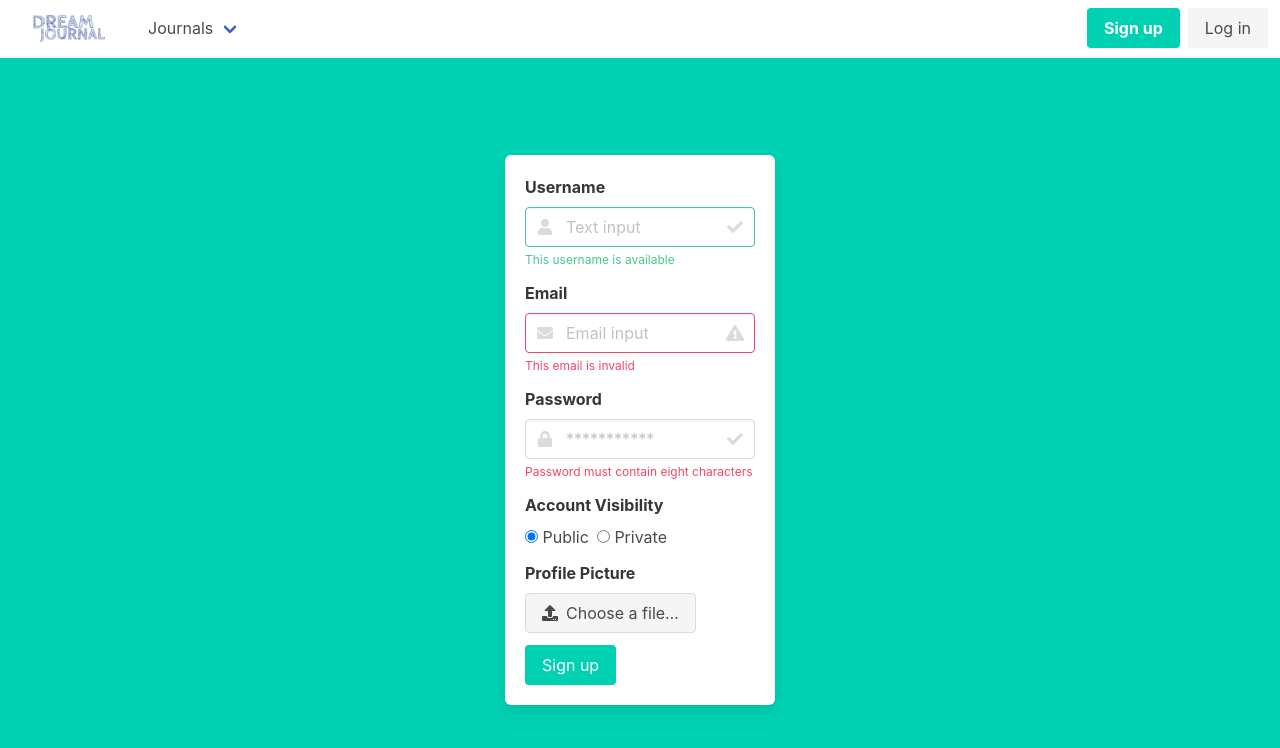
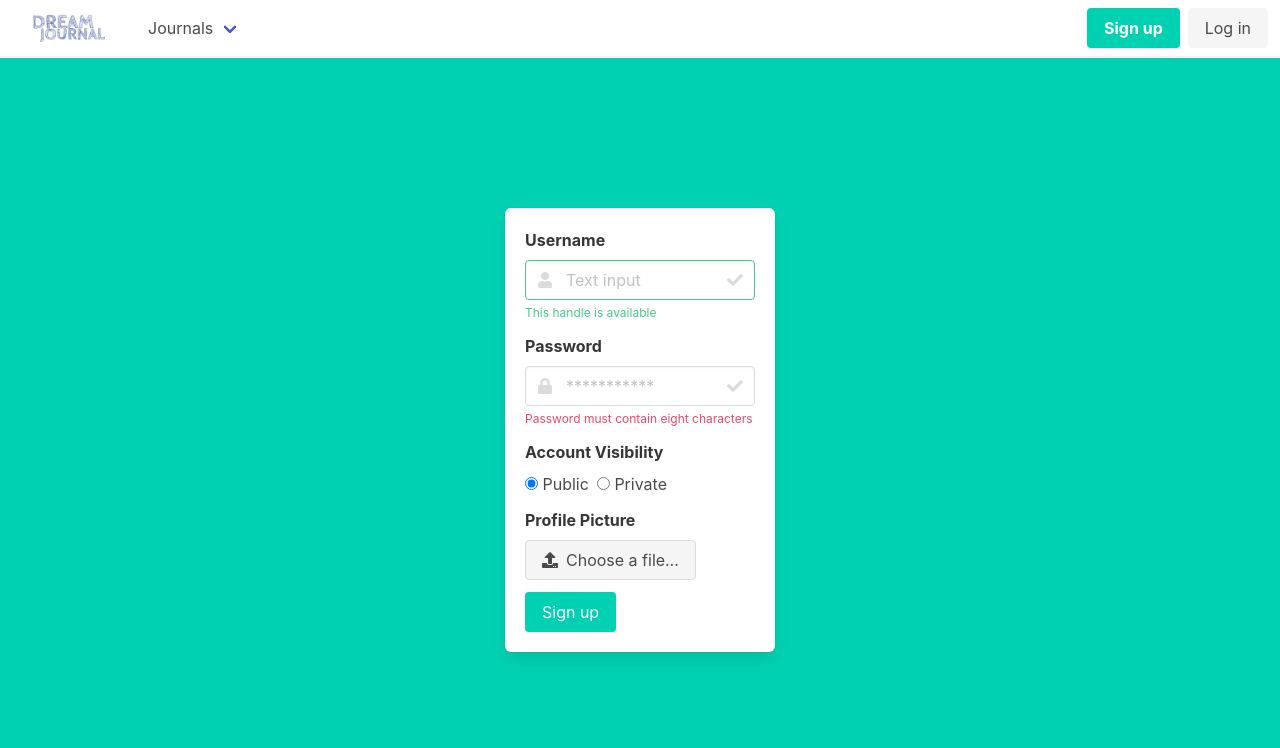
Before and after one commit to QuinnHerden/DreamJournal, a Vue app in the folder client/: page /signup in a window 1280 px wide. Shown: the top 748 px of the page. Built offline with nearby package versions, Linux system fonts and the light colour scheme.

Commit message:
add account creation

```diff
--- a/client/src/services/users.js
+++ b/client/src/services/users.js
@@ -48,9 +48,6 @@ export function Get(user_id) { return list[user_id]; }
 export function GetByHandle(handle) { return ({ ...list.find(x => x.handle == handle), password: undefined }); }
 
 export function Add(user) {
-    if (!user.firstName) {
-        throw { code: 422, msg: "First Name is required" }
-    }
     list.push(user);
     return { ...user, password: undefined };
 }
--- a/client/src/views/Signup.vue
+++ b/client/src/views/Signup.vue
@@ -12,7 +12,7 @@
                     class="input is-success"
                     type="text"
                     placeholder="Text input"
-                    v-model="username"
+                    v-model="handle"
                   />
                   <span class="icon is-small is-left">
                     <i class="fas fa-user"></i>
@@ -21,27 +21,9 @@
                     <i class="fas fa-check"></i>
                   </span>
                 </div>
-                <p class="help is-success">This username is available</p>
+                <p class="help is-success">This handle is available</p>
               </div>
 
-              <div class="field">
-                <label class="label">Email</label>
-                <div class="control has-icons-left has-icons-right">
-                  <input
-                    class="input is-danger"
-                    type="email"
-                    placeholder="Email input"
-                    v-model="email"
-                  />
-                  <span class="icon is-small is-left">
-                    <i class="fas fa-envelope"></i>
-                  </span>
-                  <span class="icon is-small is-right">
-                    <i class="fas fa-exclamation-triangle"></i>
-                  </span>
-                </div>
-                <p class="help is-danger">This email is invalid</p>
-              </div>
               <div class="field">
                 <label for="" class="label">Password</label>
                 <div class="control has-icons-left has-icons-right">
@@ -77,7 +59,7 @@
                     Public
                   </label>
                   <label class="radio">
-                    <input type="radio" name="visibility" />
+                    <input type="radio" name="visibility" v-model="visibility" />
                     Private
                   </label>
                 </div>
@@ -111,11 +93,11 @@
 
 <script>
 import Session from "../services/session";
+import { Add } from "../services/users"
 
 export default {
   data: () => ({
-    username: null,
-    email: null,
+    handle: null,
     password: null,
     visibility: null,
     picture: null,
@@ -123,7 +105,13 @@ export default {
   }),
   methods: {
     signup() {
-      this.Session.Login(this.email, this.password);
+      Add({
+        handle: this.handle,
+        password: this.password,
+        visibility: this.visibility,
+        pic: 'https://encrypted-tbn0.gstatic.com/images?q=tbn:ANd9GcQMo3I5GL9_Zd_LULXRIXTzRLlVESBnoGp8sw&usqp=CAU',
+      });
+      this.Session.Login(this.handle, this.password);
       if (this.Session.user && this.Session.toRoute) {
         this.$router.push(this.Session.toRoute);
       } else if (this.Session.user) {
```
